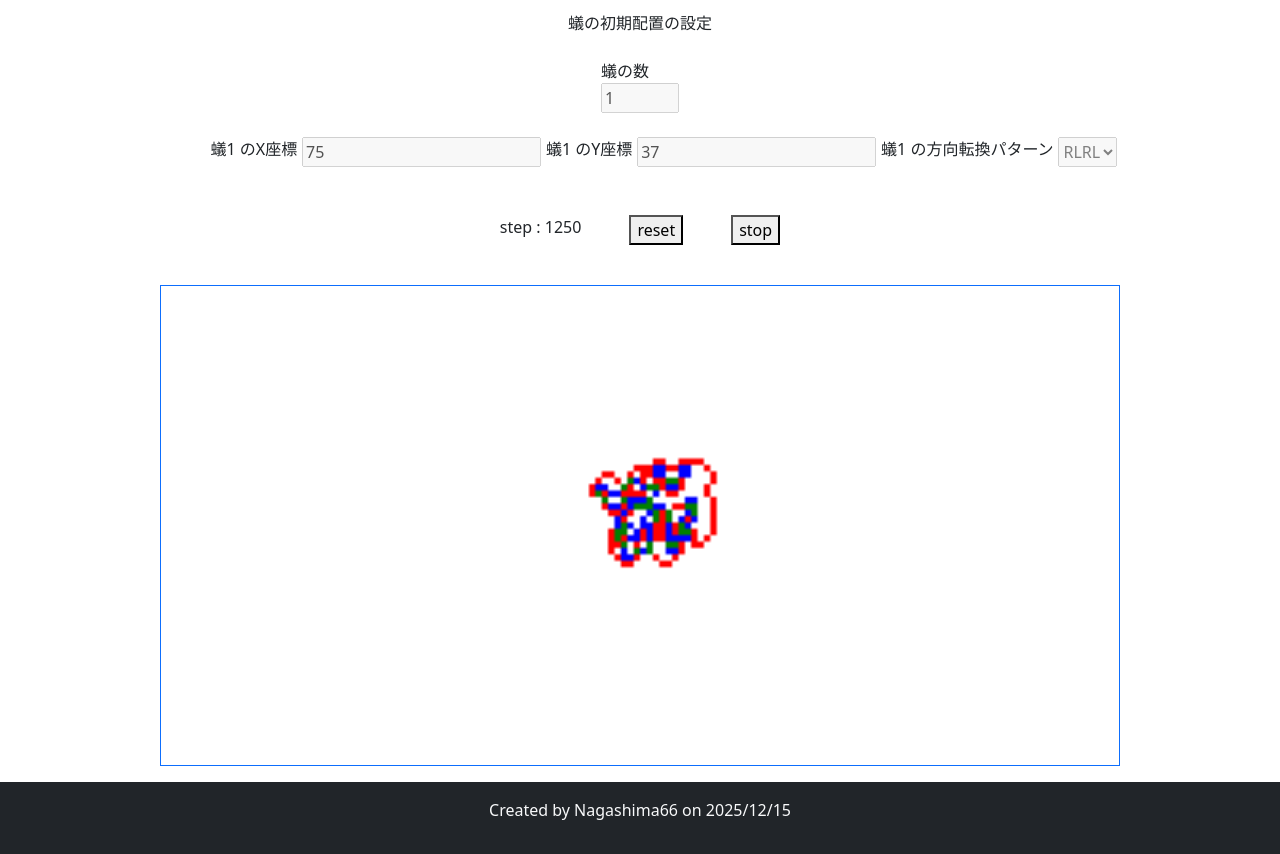
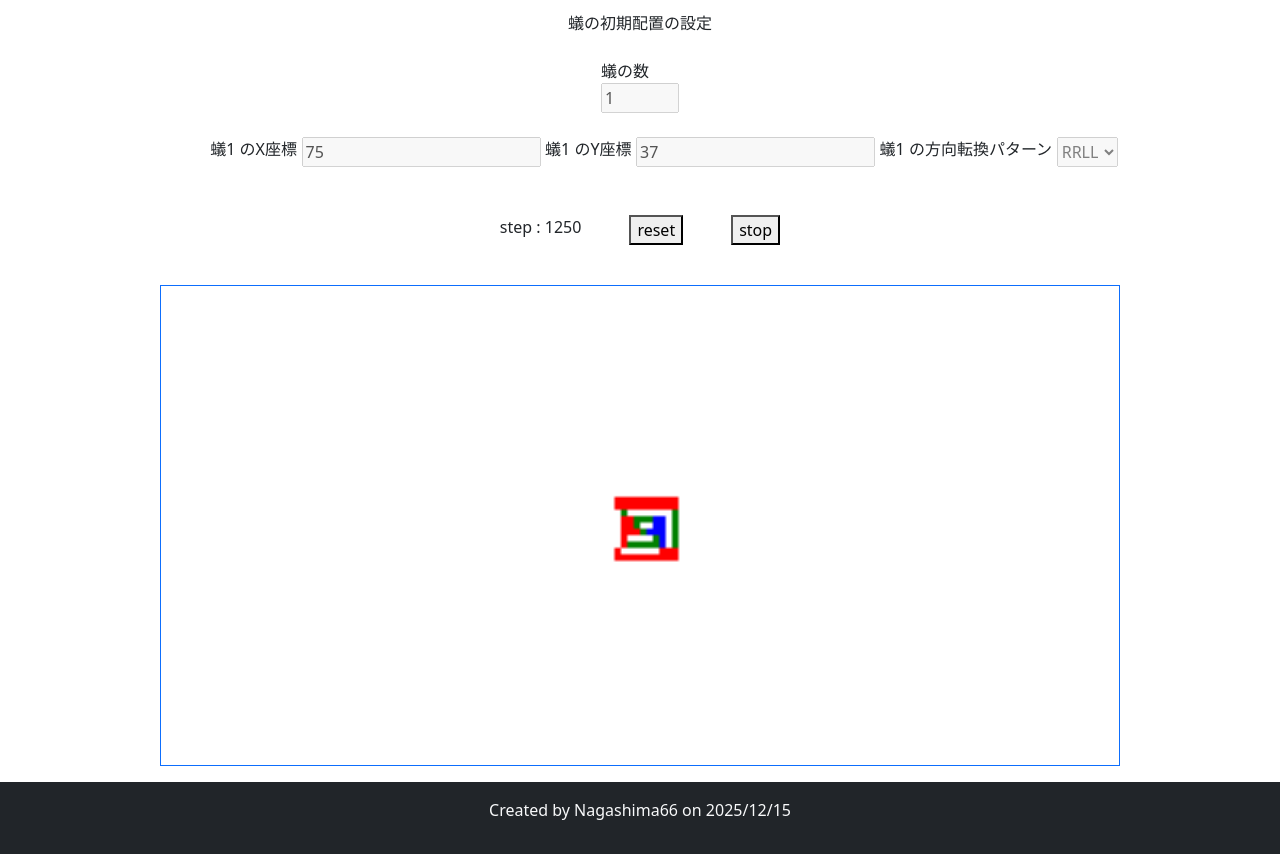
Before and after one commit to Nagashima66/LangtonsAntSimulator_JavaScriptVersion, a plain HTML site: page langtonAnt_multipleAnt.html in a window 1280 px wide. Shown: the part 900-1754 px from the top of the page. Drawn offline with nearby package versions, Linux system fonts and the light colour scheme.

Commit message:
RRLLも追加した。

```diff
--- a/langtonAnt_multipleAnt.html
+++ b/langtonAnt_multipleAnt.html
@@ -264,6 +264,30 @@
           }
         break;
 
+        case "RRLL" :
+          switch (space[antPositionX[antIndex]][antPositionY[antIndex]][0]) {
+            case 0:
+              tempRotationAngle = 1;
+              break;
+
+            case 1:
+              tempRotationAngle = 1;
+              break;
+
+            case 2:
+              tempRotationAngle = 3;
+              break;
+
+            case 3:
+              tempRotationAngle = 3;
+              break;
+
+            default:
+              alert('蟻の場所の色が不正エラー。')
+          }
+        break;
+
+
         default:
           alert("蟻の方向転換パターンが不正エラー。");
         }
@@ -491,9 +515,13 @@
         tempAntTurnPatternOption3 =  document.createElement("option");
         tempAntTurnPatternOption3.value = "RRRL";
         tempAntTurnPatternOption3.textContent = "RRRL";
+        tempAntTurnPatternOption3 =  document.createElement("option");
+        tempAntTurnPatternOption3.value = "RRLL";
+        tempAntTurnPatternOption3.textContent = "RRLL";
         tempAntTurnPatternSelect.appendChild(tempAntTurnPatternOption1);
         tempAntTurnPatternSelect.appendChild(tempAntTurnPatternOption2);
         tempAntTurnPatternSelect.appendChild(tempAntTurnPatternOption3);
+        tempAntTurnPatternSelect.appendChild(tempAntTurnPatternOption4);
 
         //以前の値を設定。
         if(i < tempAntPreviousInitialPositionsX.length){
@@ -612,6 +640,9 @@
             <label for="antPositionInputY0">蟻1 の方向転換パターン</label>
             <select id="antTurnPattern0" disabled="true"  class="antTurnPattern">
               <option value="RLRL" selected="selected">RLRL</option>
+              <option value="RLLR" selected="selected">RLLR</option>
+              <option value="RRRL" selected="selected">RRRL</option>
+              <option value="RRLL" selected="selected">RRLL</option>
             </select>
           </div>
         </div>
```
